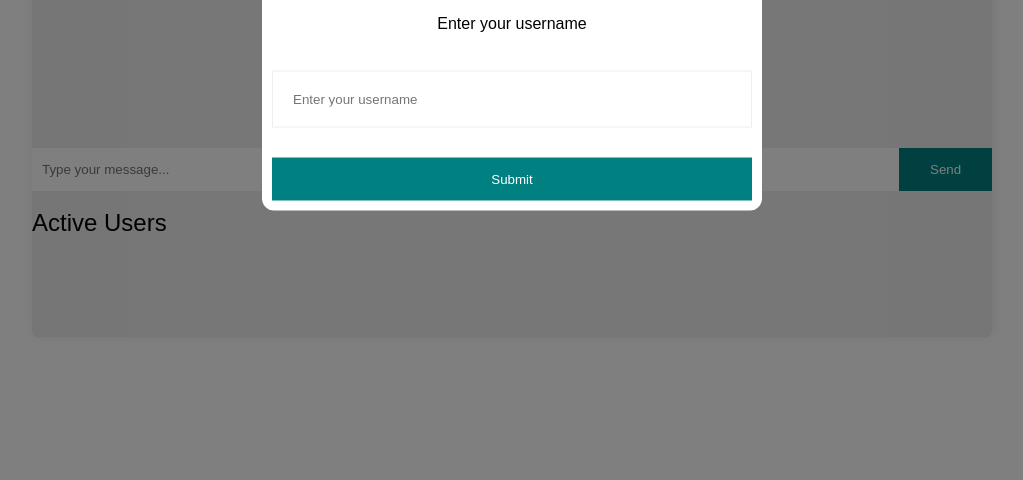
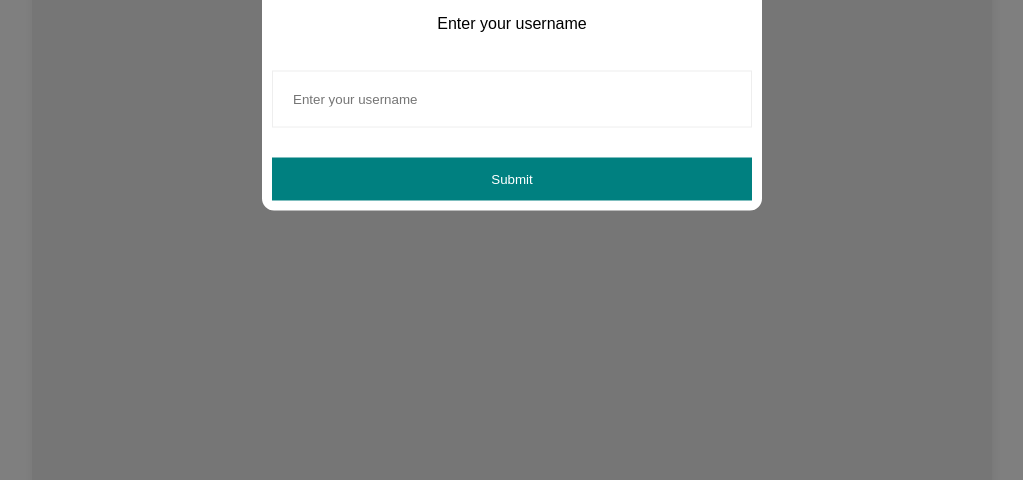
Before and after one commit to RaiCavalcanteOliveira/ChatNormal, a website: page public/index.html in a window 1280 px wide. Shown: the part 320-800 px from the top of the page, without its empty margins (128-1151 px from the left). Drawn offline with nearby package versions, Linux system fonts and the light colour scheme; no server answers.

Commit message:
Update style.css

```diff
--- a/public/style.css
+++ b/public/style.css
@@ -22,7 +22,7 @@ nav{
 }
 
 .chatbox{
-    height: 500px;
+    height: 1000px;
     list-style: none;
     display: flex;
     flex-flow: column;
```
